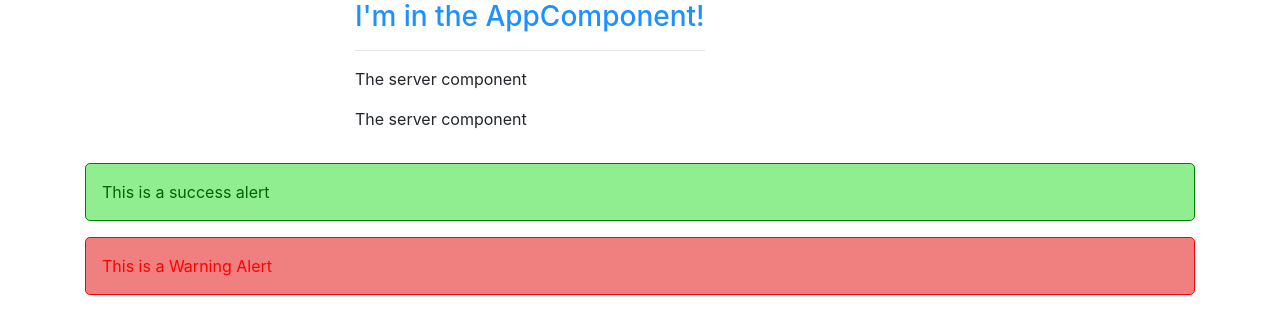
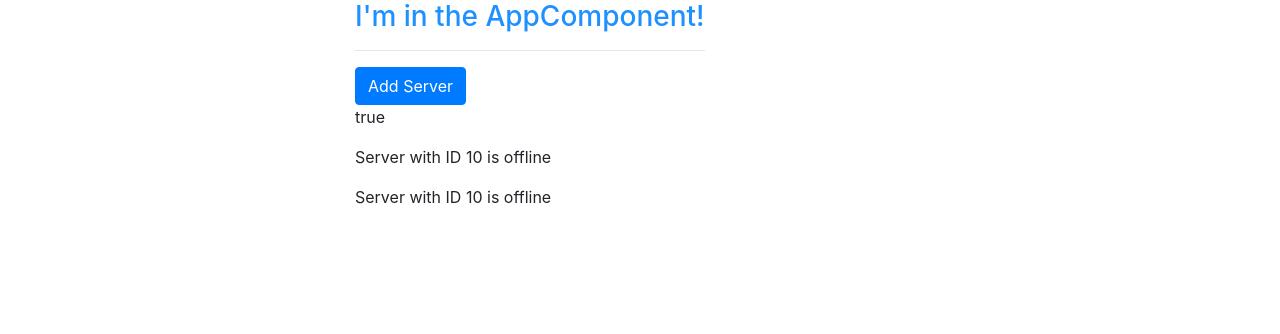
Before and after one commit to sammyl720/udemy-angular, an Angular app: page / in a window 1280 px wide. Shown: the top 334 px of the page. Built offline with nearby package versions, Linux system fonts and the light colour scheme.

Commit message:
angular property binding

```diff
--- a/src/app/app.component.html
+++ b/src/app/app.component.html
@@ -6,6 +6,4 @@
             <app-servers></app-servers>
         </div>
     </div>
-    <app-success-alert></app-success-alert>
-    <app-warning-alert></app-warning-alert>
 </div>
--- a/src/app/server/server.component.html
+++ b/src/app/server/server.component.html
@@ -1 +1 @@
-<p>The server component</p>
+<p>{{'Server'}} with ID {{ serverId }} is {{ getServerStatus() }}</p>
--- a/src/app/server/server.component.ts
+++ b/src/app/server/server.component.ts
@@ -6,5 +6,10 @@ import { Component } from '@angular/core'
   styles: ['./server.component.css']
 })
 export class ServerComponent {
+  serverId: number = 10;
+  serverStatus:string = 'offline'
 
+  getServerStatus():string {
+    return this.serverStatus
+  }
 }
--- a/src/app/servers/servers.component.html
+++ b/src/app/servers/servers.component.html
@@ -1,2 +1,5 @@
+<!-- [property]="value" propery binding -->
+<button class="btn btn-primary" [disabled]="!allowNewServer">Add Server</button>
+<p [innerText]="allowNewServer"></p>
 <app-server></app-server>
 <app-server></app-server>
--- a/src/app/servers/servers.component.ts
+++ b/src/app/servers/servers.component.ts
@@ -2,14 +2,16 @@ import { Component, OnInit } from '@angular/core';
 
 @Component({
   selector: 'app-servers',
-  template: `
-  <app-server></app-server><app-server></app-server>
-  `,
+  templateUrl: './servers.component.html',
   styleUrls: ['./servers.component.css']
 })
 export class ServersComponent implements OnInit {
-
-  constructor() { }
+  allowNewServer = false
+  constructor() {
+    setTimeout(() => {
+      this.allowNewServer = true
+    }, 2000)
+  }
 
   ngOnInit() {
   }
```
